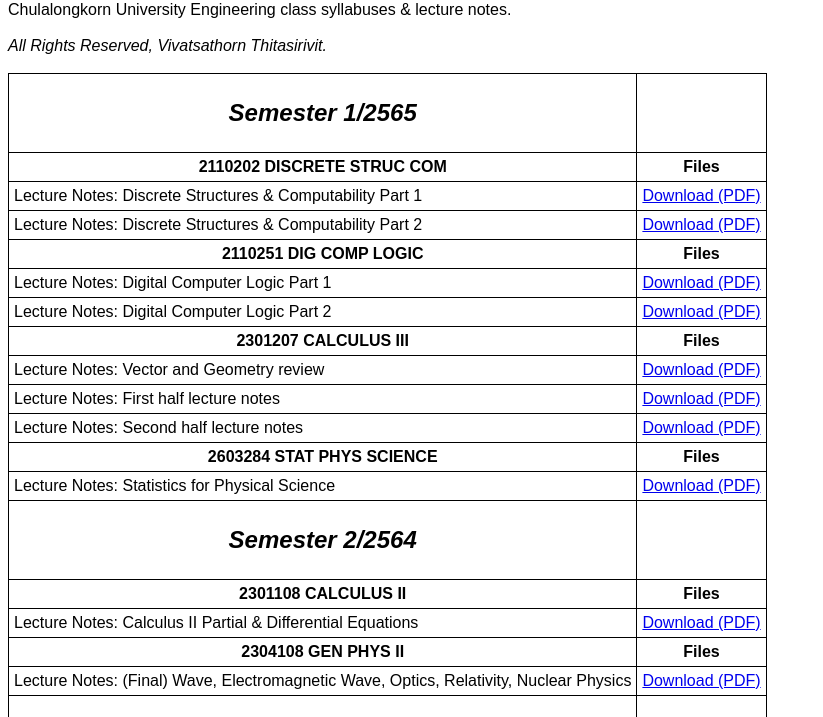
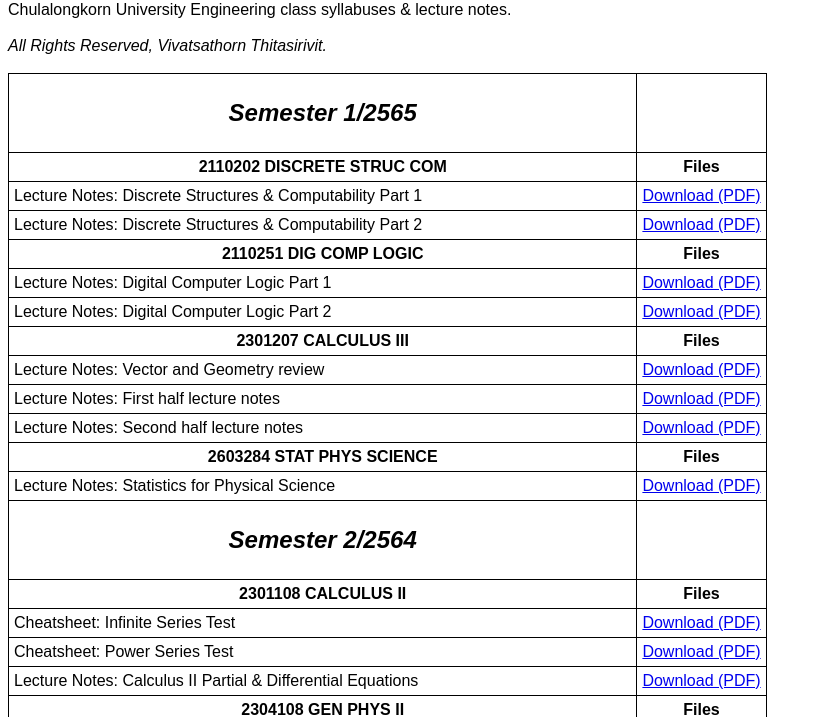
Before and after one commit to vtneil/vtneil.github.io, a plain HTML site: page lect_notes/lect.html in a window 1280 px wide. Shown: the part 79-796 px from the top of the page, without its empty margins (0-823 px from the left). Drawn offline with Linux system fonts and the light colour scheme.

Commit message:
New files

```diff
--- a/lect_notes/lect.html
+++ b/lect_notes/lect.html
@@ -76,6 +76,14 @@
         <th>Files</th>
     </tr>
     <tr>
+        <td>Cheatsheet: Infinite Series Test</td>
+        <td><a href="files/Infinite%20Series%20Test.pdf">Download (PDF)</a></td>
+    </tr>
+    <tr>
+        <td>Cheatsheet: Power Series Test</td>
+        <td><a href="files/Power%20Series.pdf">Download (PDF)</a></td>
+    </tr>
+    <tr>
         <td>Lecture Notes: Calculus II Partial & Differential Equations</td>
         <td><a href="files/Cal%202%20Lect%20Partial%20and%20Diff%20Eq.pdf">Download (PDF)</a></td>
     </tr>
```
Also changed, not shown: 2 other files.
